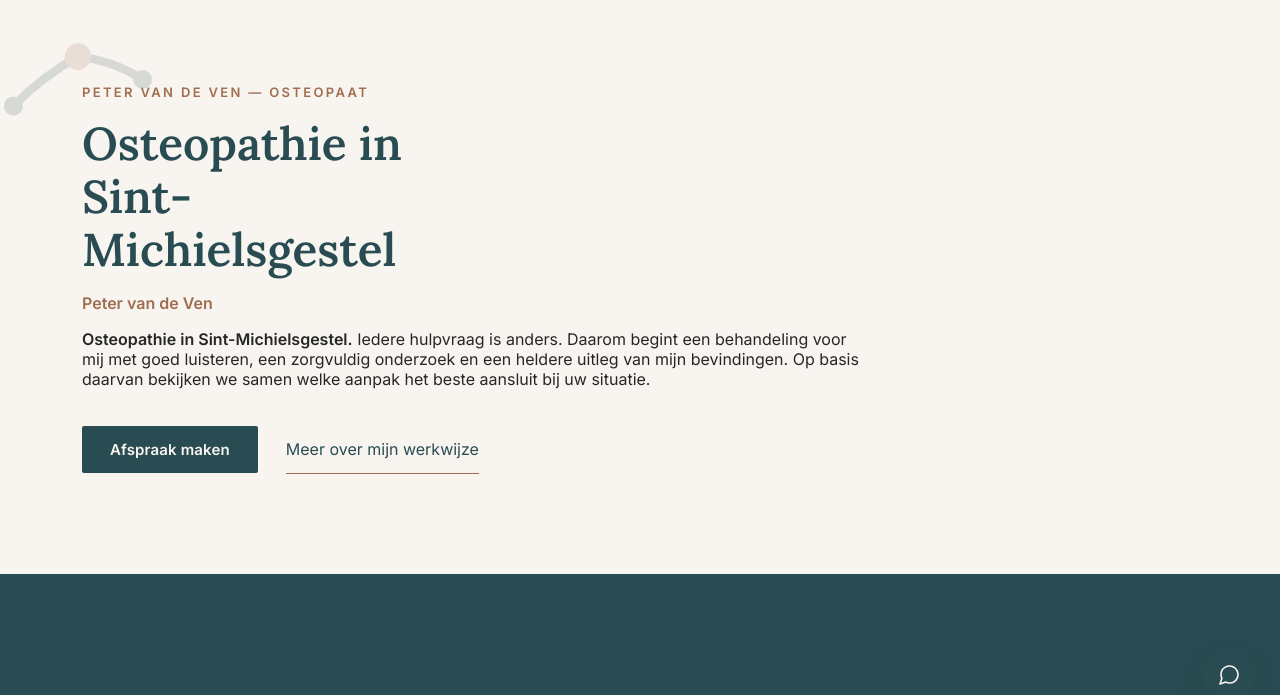
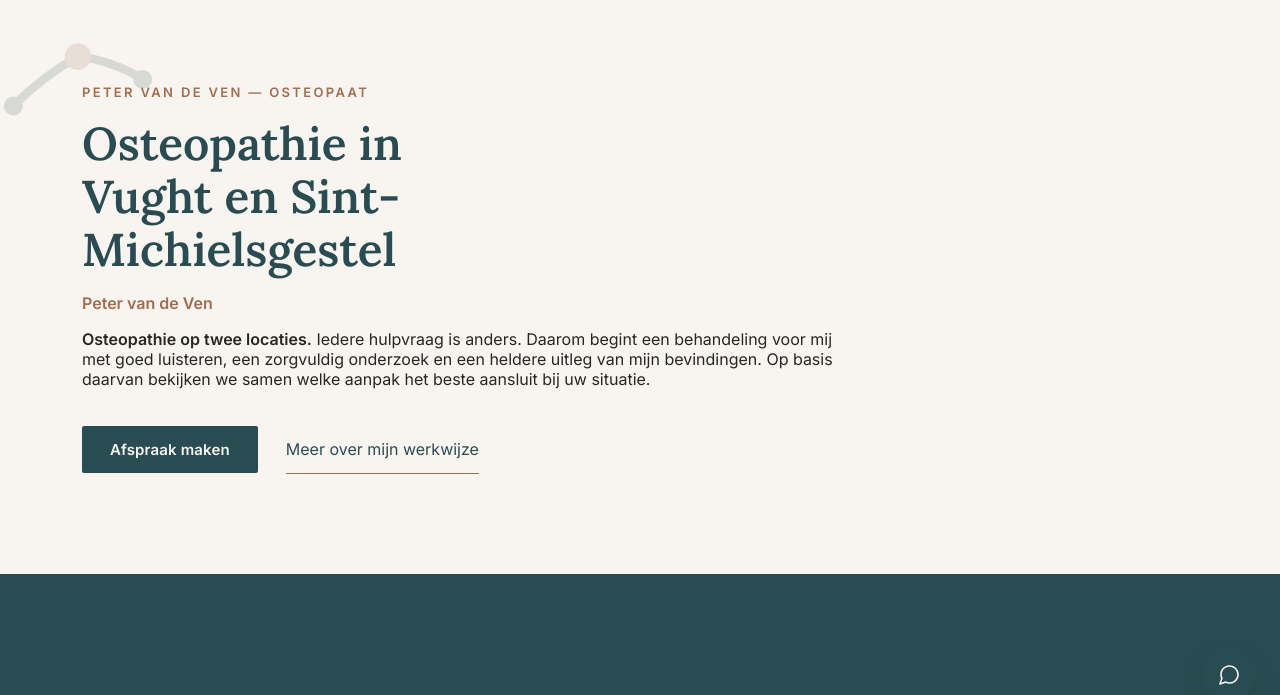
Before and after one commit to petervandeven01-pixel/radix-osteopathie-website, a plain HTML site: page index.html in a window 1280 px wide. Shown: the part 74-769 px from the top of the page. Drawn offline with Linux system fonts and the light colour scheme.

Commit message:
Vermeld Vught als tweede boekbare praktijklocatie

```diff
--- a/index.html
+++ b/index.html
@@ -4,10 +4,10 @@
 <head>
 <meta charset="utf-8"/>
 <meta content="width=device-width, initial-scale=1.0" name="viewport"/>
-<title>Osteopaat Sint-Michielsgestel | Radix Osteopathie</title>
-<meta content="Radix Osteopathie in Sint-Michielsgestel. Persoonlijke en deskundige osteopatische zorg door Peter van de Ven, osteopaat D.O.-MRO, MSc." name="description"/>
-<meta content="Osteopaat Sint-Michielsgeste | Radix Osteopathie" property="og:title"/>
-<meta content="Osteopathie in Sint-Michielsgestel, met aandacht voor uw verhaal, een uitgebreid onderzoek en heldere uitleg." property="og:description"/>
+<title>Osteopaat Vught en Sint-Michielsgestel | Radix Osteopathie</title>
+<meta content="Radix Osteopathie in Vught en Sint-Michielsgestel. Persoonlijke en deskundige osteopathische zorg door Peter van de Ven, osteopaat D.O.-MRO, MSc." name="description"/>
+<meta content="Osteopaat Vught en Sint-Michielsgestel | Radix Osteopathie" property="og:title"/>
+<meta content="Osteopathie in Vught en Sint-Michielsgestel, met aandacht voor uw verhaal, een uitgebreid onderzoek en heldere uitleg." property="og:description"/>
 <meta content="website" property="og:type"/>
 <meta content="nl_NL" property="og:locale"/>
 <meta content="https://www.radixosteopathie.nl/" property="og:url"/>
@@ -28,6 +28,7 @@
     "addressLocality": "Sint-Michielsgestel",
     "addressCountry": "NL"
   },
+  "department": [{"@type":"MedicalBusiness","name":"Radix Osteopathie Vught","address":{"@type":"PostalAddress","streetAddress":"Industrieweg 9C","addressLocality":"Vught","addressCountry":"NL"},"openingHoursSpecification":[{"@type":"OpeningHoursSpecification","dayOfWeek":"https://schema.org/Friday","opens":"08:45","closes":"12:30"}]}],
   "telephone": "+31683259833",
   "priceRange": "€€",
   "openingHoursSpecification": [
@@ -565,9 +566,9 @@
 <div class="wrap hero-grid">
 <div class="hero-copy">
 <p class="eyebrow">Peter van de Ven — osteopaat</p>
-<h1>Osteopathie in Sint-Michielsgestel</h1>
+<h1>Osteopathie in Vught en Sint-Michielsgestel</h1>
 <p style="margin:16px 0 0;color:#A06D4E;font-weight:600;">Peter van de Ven</p>
-<p><strong>Osteopathie in Sint-Michielsgestel.</strong> Iedere hulpvraag is anders. Daarom begint een behandeling voor mij met goed luisteren, een zorgvuldig onderzoek en een heldere uitleg van mijn bevindingen. Op basis daarvan bekijken we samen welke aanpak het beste aansluit bij uw situatie.</p>
+<p><strong>Osteopathie op twee locaties.</strong> Iedere hulpvraag is anders. Daarom begint een behandeling voor mij met goed luisteren, een zorgvuldig onderzoek en een heldere uitleg van mijn bevindingen. Op basis daarvan bekijken we samen welke aanpak het beste aansluit bij uw situatie.</p>
 <div class="hero-actions">
 <a class="btn btn-primary" href="https://book.crossuite.app/00c236b6-f5ac-43f6-9b8e-8d1da84ddaf2" rel="noopener" target="_blank">Afspraak maken</a>
 <a class="btn-ghost" href="#werkwijze">Meer over mijn werkwijze</a>
@@ -781,11 +782,11 @@
 <h2>Contact en afspraak</h2>
 <p class="lede">Wilt u een afspraak maken of heeft u een vraag? Neem gerust contact op. U kunt mij bereiken via telefoon, e-mail of WhatsApp. Wanneer ik aan het behandelen ben, ben ik telefonisch mogelijk niet direct bereikbaar. Ik neem dan zo spoedig mogelijk contact met u op.</p>
 <div class="contact-list">
-<div class="row"><b>Adres</b> Schijndelseweg 15G, 5271 BK Sint-Michielsgestel</div>
+<div class="row"><b>Sint-Michielsgestel</b> Schijndelseweg 15G, 5271 BK Sint-Michielsgestel</div><div class="row"><b>Vught</b> Industrieweg 9C, Vught</div>
 <div class="row"><b>Locatie</b> Praktijk Achter de Blauwe Deur, op de begane grond van Gezondheidscentrum Achter de Linden</div>
 <div class="row"><b>Telefoon</b> <a href="tel:+31683259833">06 832 59 833</a></div>
 <div class="row"><b>E-mail</b> <a href="mailto:info@radixosteopathie.nl">info@radixosteopathie.nl</a></div>
-<div class="row"><b>Openingstijden</b> Dinsdag 08:45–15:00<br/>Woensdag 18:00–20:00 (op afspraak)</div>
+<div class="row"><b>Gestel</b> Dinsdag 08:45–15:00; woensdag 18:00–20:00 (op afspraak)</div><div class="row"><b>Vught</b> Vrijdagochtend, op afspraak</div><div class="row"><b>Online boeken</b> <a href="https://book.crossuite.app/00c236b6-f5ac-43f6-9b8e-8d1da84ddaf2" rel="noopener" target="_blank"><strong>Kies uw afspraak en locatie in de agenda</strong></a></div>
 </div>
 <a class="wa-link" href="https://wa.me/31683259833" rel="noopener" target="_blank">
 <svg fill="none" height="17" stroke="currentColor" stroke-linecap="round" stroke-linejoin="round" stroke-width="1.6" viewbox="0 0 24 24" width="17"><path d="M21 11.5a8.38 8.38 0 0 1-.9 3.8 8.5 8.5 0 0 1-7.6 4.7 8.38 8.38 0 0 1-3.8-.9L3 21l1.9-5.7a8.38 8.38 0 0 1-.9-3.8 8.5 8.5 0 0 1 4.7-7.6 8.38 8.38 0 0 1 3.8-.9h.5a8.48 8.48 0 0 1 8 8v.5z"></path></svg>
@@ -795,7 +796,7 @@ Stuur een WhatsApp-bericht
 <div class="form" style="margin-bottom:18px;">
 <p class="eyebrow">Werkgebied</p>
 <h3 style="font-family:var(--serif);color:var(--main);font-size:22px;margin:0 0 16px;">Goed bereikbaar vanuit de regio</h3>
-<p style="font-size:14.5px;line-height:1.7;color:#4a5556;margin:0;">De praktijk is gevestigd in <strong>Sint-Michielsgestel</strong> en is goed bereikbaar vanuit onder andere <strong>Vught, Den Bosch, Den Dungen, Schijndel, Boxtel, Berlicum, Gemonde</strong> en <strong>Esch</strong>.</p>
+<p style="font-size:14.5px;line-height:1.7;color:#4a5556;margin:0;">Radix Osteopathie heeft praktijklocaties in <strong>Vught en Sint-Michielsgestel</strong> en is goed bereikbaar vanuit onder andere <strong>Vught, Den Bosch, Den Dungen, Schijndel, Boxtel, Berlicum, Gemonde</strong> en <strong>Esch</strong>.</p>
 </div>
 <div class="form">
 <p class="eyebrow">Uw bezoek</p>
@@ -819,7 +820,7 @@ Stuur een WhatsApp-bericht
 <line stroke="#C99A78" stroke-width="2" x1="62" x2="138" y1="104" y2="104"></line>
 <text fill="#F8F5F0" font-family="Lora,serif" font-size="13" letter-spacing="2.5" opacity="0.85" text-anchor="middle" x="100" y="124">OSTEOPATHIE</text>
 </svg>
-<p>Osteopathie in Sint-Michielsgestel door Peter van de Ven.</p>
+<p>Osteopathie in Vught en Sint-Michielsgestel door Peter van de Ven.</p>
 </div>
 <div class="footer-col">
 <h5>Navigatie</h5>
@@ -831,8 +832,8 @@ Stuur een WhatsApp-bericht
 </div>
 <div class="footer-col">
 <h5>Contact</h5>
-<a href="#">Schijndelseweg 15G</a>
-<a href="#">5271 BK Sint-Michielsgestel</a>
+<a href="#afspraak">Schijndelseweg 15G, Sint-Michielsgestel</a><a href="#afspraak">Industrieweg 9C, Vught</a>
+
 <a href="#">06 832 59 833</a>
 <a href="#">info@radixosteopathie.nl</a>
 <a href="https://wa.me/31683259833" rel="noopener" target="_blank">WhatsApp</a>
```
